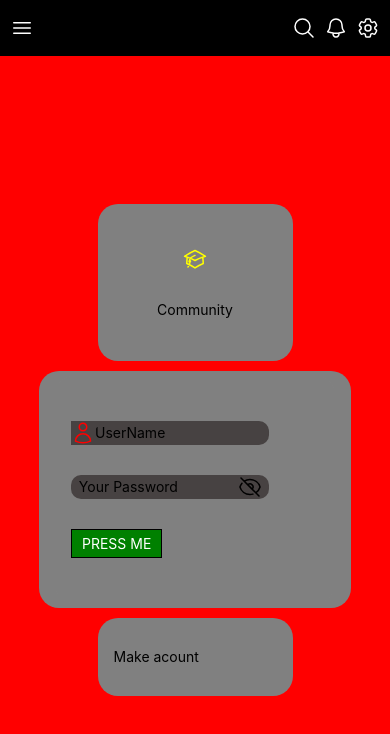
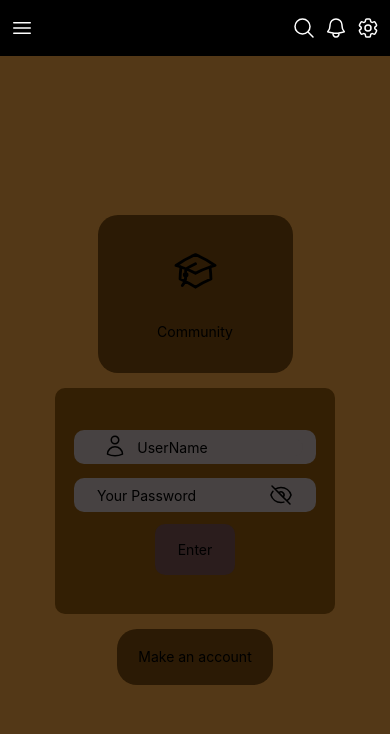
Before and after one commit to AthanasiosKokkinis/UOPlatform, a React Native app: screen /Login in a window 390 px wide. Shown: the top 734 px of the page. Built offline with nearby package versions, Linux system fonts and the light colour scheme.

Commit message:
I modified the style of LoginForm and made the icons for the footer (without the other functions)

```diff
--- /dev/null
+++ b/assets/svgs/ctas/Comment.tsx
@@ -0,0 +1,31 @@
+import React from 'react';
+import Svg, { Path, SvgProps } from 'react-native-svg';
+
+type IconProps = SvgProps & {
+  color?: string;
+  size?: number;
+};
+
+export const Comment = ({
+  color = '#000',
+  size = 24,
+  ...props
+}: IconProps) => {
+  return (
+    <Svg
+      viewBox="0 0 24 24"
+      width={size}
+      height={size}
+      fill="none"
+      {...props}
+    >
+      <Path
+        d="M12 20.25c4.97 0 9-3.694 9-8.25s-4.03-8.25-9-8.25S3 7.444 3 12c0 2.104.859 4.023 2.273 5.48.432.447.74 1.04.586 1.641a4.483 4.483 0 0 1-.923 1.785A5.969 5.969 0 0 0 6 21c1.282 0 2.47-.402 3.445-1.087.81.22 1.668.337 2.555.337Z"
+        stroke={color}
+        strokeWidth={1.5}
+        strokeLinecap="round"
+        strokeLinejoin="round"
+      />
+    </Svg>
+  );
+};
--- /dev/null
+++ b/assets/svgs/ctas/Share.tsx
@@ -0,0 +1,31 @@
+import React from 'react';
+import Svg, { Path, SvgProps } from 'react-native-svg';
+
+type IconProps = SvgProps & {
+  color?: string;
+  size?: number;
+};
+
+export const Share = ({
+  color = '#000',
+  size = 24,
+  ...props
+}: IconProps) => {
+  return (
+    <Svg
+      viewBox="0 0 24 24"
+      width={size}
+      height={size}
+      fill="none"
+      {...props}
+    >
+      <Path
+        d="M7.217 10.907a2.25 2.25 0 1 0 0 2.186m0-2.186c.18.324.283.696.283 1.093s-.103.77-.283 1.093m0-2.186 9.566-5.314m-9.566 7.5 9.566 5.314m0 0a2.25 2.25 0 1 0 3.935 2.186 2.25 2.25 0 0 0-3.935-2.186Zm0-12.814a2.25 2.25 0 1 0 3.933-2.185 2.25 2.25 0 0 0-3.933 2.185Z"
+        stroke={color}
+        strokeWidth={1.5}
+        strokeLinecap="round"
+        strokeLinejoin="round"
+      />
+    </Svg>
+  );
+};
--- a/assets/svgs/login/Hat.tsx
+++ b/assets/svgs/login/Hat.tsx
@@ -4,9 +4,10 @@ export function Hat(props: any) {
   return (
   <Svg
     viewBox="0 0 24 24"
-    width={24}
-    height={24}
-    fill="none"
+    width={45}
+    height={45}
+    color='black'
+    fill='none'
     {...props}
   >
     <Path
--- a/components/login-area/LoginForm.tsx
+++ b/components/login-area/LoginForm.tsx
@@ -28,9 +28,9 @@ export const LoginForm = () => {
     return(
         <View style={loginFormStyles.loginFormContainer}>
             <View style={loginFormStyles.loginFormTextInputContainer}>
-                <View style={{backgroundColor:  "#474242", height: "100%", display: "flex", flexDirection: "column"}}>
+                <View style={{backgroundColor:  "#474242", height: "80%", display: "flex", flexDirection: "column",marginLeft:'7%',marginRight:"5%"}}>
                     {/* <User color="rgb(0, 0, 0)" size={24}/> */}
-                    <User color="red" size={24} />
+                    <User color="black" />
 
                 </View>
                 {/* <Text style={{textAlign:"left", width: "10%",backgroundColor: "#474242", color: "white"}}>
@@ -49,20 +49,20 @@ export const LoginForm = () => {
                 <TouchableOpacity  hitSlop={8} onPress={()=>handleHidden()}>
                     {
                         hidden && (
-                             <EyeClosed color="rgb(0, 0, 0)" size={24} />
+                             <EyeClosed color="black" size={24} />
                         )
                     }
                     {
                         !hidden && (
-                            <Eye color="rgb(0, 0, 0)" size={24} />
+                            <Eye color="black" size={24} />
                         )
                     }
                 </TouchableOpacity>
             </View>
 
-            <TouchableOpacity style={{backgroundColor: "green", paddingHorizontal: 10, paddingVertical: 5, borderColor: "black", borderWidth: 1}} onPress={()=>handleLogin()}>
-                <Text style={{color: "white"}}>
-                    {"PRESS ME"}
+            <TouchableOpacity style={loginFormStyles.ButtonForm} onPress={()=>handleLogin()}>
+                <Text>
+                    {"Enter"}
                 </Text>
             </TouchableOpacity>
         </View>
@@ -73,39 +73,50 @@ const loginFormStyles = StyleSheet.create({
     loginFormContainer: {
         display: "flex",
         flexDirection: "column",
-        alignItems:"flex-start",
+        alignItems:"center",
         justifyContent: "center",
         width: "100%",
         height: "100%",
-        paddingHorizontal: 16,
-        backgroundColor: "grey",
-        rowGap: 30,
-        paddingVertical: 5,
-        borderRadius:20
+        paddingHorizontal: '2%',
+        backgroundColor:"#331f04ff",
+        rowGap:'5%',
+        paddingVertical:'10%',
+        borderRadius:10
     },
     loginFormTextInputContainer: {
-        display: "flex",
         flexDirection: "row",
         alignItems: "center",
-        width: "80%",
         justifyContent: "center",
+        width: "90%",
+        height: "20%",
         backgroundColor: "#474242",
-        borderRadius:10
-
+        borderRadius: 10,
+        paddingHorizontal:'5%',
+        marginVertical: '1%',
 
     },
     passwordField: {
         display: "flex",
         flexDirection: "row",
         backgroundColor: "#474242",
-        borderColor: '#474242',
         width: "80%",
         borderStyle: 'solid',
 
     },
     userNameForm:{
         backgroundColor:"#474242",
-        width: "100%",
+        width: "90%",
+        borderStyle: 'solid',
+        borderColor: '#474242',
+        borderRadius:10
+
+    },
+    ButtonForm:{
+        justifyContent: "center",
+        alignItems: "center",
+        backgroundColor:"#2b1d1dff",
+        width: "30%",
+        height:"30%",
         borderStyle: 'solid',
         borderColor: '#474242',
         borderRadius:10
--- a/components/post-screen/FullPost.tsx
+++ b/components/post-screen/FullPost.tsx
@@ -1,9 +1,10 @@
-import { View, ScrollView, Text, StyleSheet } from "react-native";
+import { View, ScrollView, Text, StyleSheet ,TouchableOpacity} from "react-native";
 import {useState} from "react";
 
 import {Upvote} from "../../assets/svgs/ctas/Upvote";
 import {Downvote} from "../../assets/svgs/ctas/Downvote";
-
+import {Comment} from "../../assets/svgs/ctas/Comment";
+import {Share} from "../../assets/svgs/ctas/Share";
 interface FullPostProps {
     username: string;
     datePosted: string;
@@ -33,14 +34,14 @@ export const FullPost = ({username, datePosted, title, content, metas}:FullPostP
 
     return(
     <View style={fullPostStyles.container}>
-        <View style={fullPostStyles.userMetaContainer}>
-            <View style={fullPostStyles.userMetaPostLexicalsContainer}>
-                <Text>{username}</Text>
-                <Text>{datePosted}</Text>
-            </View>
+        <View style={{display: "flex",flexDirection: "row",alignItems:"center",justifyContent: "center",gap:5}}>
+            <Text style={fullPostStyles.title}>{title}</Text>
+            <View style={fullPostStyles.userMetaContainer}>
+                <View style={fullPostStyles.userMetaPostLexicalsContainer}>
+                    <Text>{username}</Text>
+                    <Text>{datePosted}</Text>
+                </View>
         </View>
-        <View>
-            <Text style={fullPostStyles.title}>{title}</Text>
         </View>
         <View>
             <Text style={fullPostStyles.content}>{content.text}</Text>
@@ -49,7 +50,23 @@ export const FullPost = ({username, datePosted, title, content, metas}:FullPostP
             <Text style={fullPostStyles.tags}>{content?.tags?.join(" ")}</Text>
         </View>
         <View style={fullPostStyles.userCTAsContainer}>
+            <View style={fullPostStyles.postLikesContainer}>
+                <TouchableOpacity  hitSlop={8} onPress={()=>changeLikesCount(1)}>
+                    <Upvote color="black" size={24} />
+                </TouchableOpacity>
+                <Text>{likesCount}</Text>
+                <TouchableOpacity  hitSlop={8} onPress={()=>changeLikesCount(-1)}>
+                    <Downvote color="black" size={24} />
+                </TouchableOpacity>
 
+            </View>
+
+             <TouchableOpacity  hitSlop={8} onPress={()=>changeLikesCount(-1)}>
+                <Comment color="black" size={24} />
+            </TouchableOpacity>
+            <TouchableOpacity  hitSlop={8} onPress={()=>changeLikesCount(-1)}>
+                <Share color="black" size={24} />
+            </TouchableOpacity>
 
         </View>
     </View>);
@@ -60,8 +77,10 @@ const fullPostStyles = StyleSheet.create({
         width: "100%",
         display: "flex",
         flexDirection: "column",
-        alignItems: "flex-start",
+        alignItems: "center",
         rowGap: 5,
+        backgroundColor:"#331f04ff",
+        borderRadius:20
     },
     userMetaContainer: {
         display: "flex",
@@ -71,8 +90,9 @@ const fullPostStyles = StyleSheet.create({
     userMetaProfileIconContainer: {},
     userMetaPostLexicalsContainer: {
         display: "flex",
-        flexDirection: "column",
-        justifyContent: "center"
+        flexDirection: "row",
+        justifyContent: "center",
+        gap:10
     },
     title: {
         color: "white",
@@ -89,6 +109,7 @@ const fullPostStyles = StyleSheet.create({
     userCTAsContainer: {
         display: "flex",
         flexDirection: "row",
+        gap:20
     },
     postLikesContainer: {
         display: "flex",
@@ -96,7 +117,8 @@ const fullPostStyles = StyleSheet.create({
         alignItems: "center",
         justifyContent:"center",
         borderRadius: 20,
-        color: "white"
+        color: "white",
+        gap:5
     },
 
 
--- a/screens/LoginScreen.tsx
+++ b/screens/LoginScreen.tsx
@@ -11,14 +11,14 @@ export const LoginScreen = () =>
 
         <View  style={loginFormStyles.container}>
             <View style={loginFormStyles.Over}>
-                <Hat color="yellow" size={30}/>
+                <Hat />
                 <Text>{"Community"}</Text>
             </View>
             <View style={loginFormStyles.Middle}>
                 <LoginForm />
             </View>
             <View style={loginFormStyles.Under}>
-                <Text>{"Make acount"}</Text>
+                <Text>{"Make an account"}</Text>
             </View>
 
         </View>
@@ -35,7 +35,7 @@ const loginFormStyles = StyleSheet.create({
         flexDirection: 'column',
         justifyContent: 'center',
         alignItems: 'center',
-        backgroundColor:'red',
+        backgroundColor:'#533817',
         rowGap:10
     },
     Over:{
@@ -47,7 +47,7 @@ const loginFormStyles = StyleSheet.create({
         width: "50%",
         height: "20%",
         paddingHorizontal: 16,
-        backgroundColor: "grey",
+        backgroundColor:'#2b1a05ff',
         rowGap: 30,
         paddingVertical: 5,
         borderRadius:20
@@ -60,7 +60,7 @@ const loginFormStyles = StyleSheet.create({
         width: "80%",
         height: "30%",
         paddingHorizontal: 16,
-        backgroundColor: "grey",
+        backgroundColor: "",
         rowGap: 30,
         paddingVertical: 5,
         borderRadius:20
@@ -69,12 +69,12 @@ const loginFormStyles = StyleSheet.create({
     Under:{
         display: "flex",
         flexDirection: "column",
-        alignItems:"flex-start",
+        alignItems:"center",
         justifyContent: "center",
-        width: "50%",
-        height: "10%",
+        width: "40%",
+        height: "7%",
         paddingHorizontal: 16,
-        backgroundColor: "grey",
+        backgroundColor:'#2b1a05ff',
         rowGap: 30,
         paddingVertical: 20,
         borderRadius:20
```
